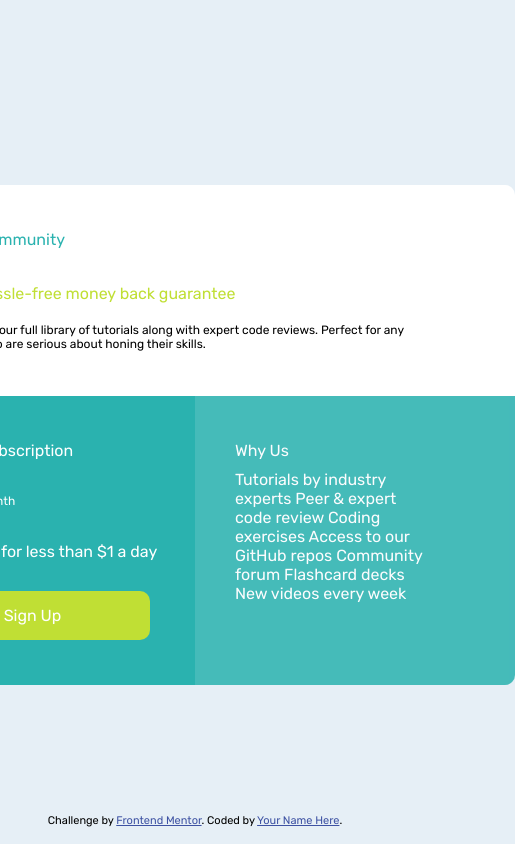
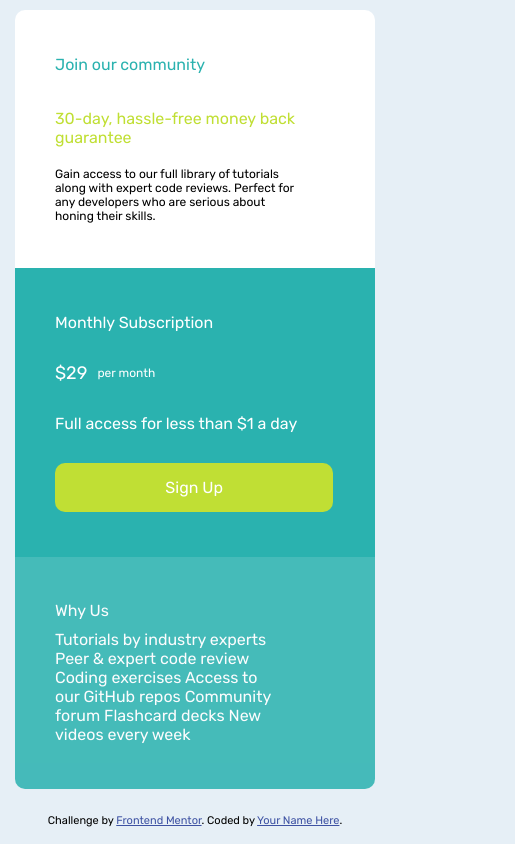
Before and after one commit to httpsdwvi/frontend-mentor-challenge-10, a plain HTML site: page index.html in a window 390 px wide. Shown: the whole page, 515 px wide, since content can reach past the window. Drawn offline with Linux system fonts and the light colour scheme.

Commit message:
Responsive was added

```diff
--- a/index.html
+++ b/index.html
@@ -5,6 +5,7 @@
   <meta charset="UTF-8">
   <meta name="viewport" content="width=device-width, initial-scale=1.0">
   <link rel="stylesheet" href="./styles/style.css">
+  <link rel="stylesheet" href="./styles/media-query.css">
   <link rel="icon" type="image/png" sizes="32x32" href="./images/favicon-32x32.png">
   <link rel="preconnect" href="https://fonts.gstatic.com" crossorigin>
   <link href="https://fonts.googleapis.com/css2?family=Rubik:wght@400;500;700&display=swap" rel="stylesheet">
--- /dev/null
+++ b/styles/media-query.css
@@ -0,0 +1,28 @@
+@media (max-width: 860px) {
+
+    .main-card {
+        width: 360px;
+        display: flex;
+        flex-direction: column;
+        align-items: center;
+        justify-content: center;
+    }
+
+    .bottom-card-one {
+        border-bottom-left-radius: 0px;
+    }
+
+    .signup {
+        width: 87%;
+    }
+
+    .bottom-card-two {
+        margin-top: -1px;
+        border-bottom-left-radius: 10px;
+    }
+
+    .bottom-card {
+        display: flex;
+        flex-direction: column;
+    }
+}
--- a/styles/style.css
+++ b/styles/style.css
@@ -6,6 +6,7 @@
     --light-gray: hsl(204, 43%, 93%);
     --grayish-blue: hsl(218, 22%, 67%);
     --white: hsl(100, 100%, 100%);
+    --shadow: hsl(0, 0%, 0%);
     --background: #E6EFF6;
 }
 
@@ -30,6 +31,7 @@ html {
 .main-card {
     width: 640px;
     height: 475px;
+    padding-bottom: 45px;
 }
 
 .top-card {
@@ -61,7 +63,6 @@ html {
 .bottom-card {
     display: flex;
     flex-direction: row;
-
 }
 
 .bottom-card-one {
```
